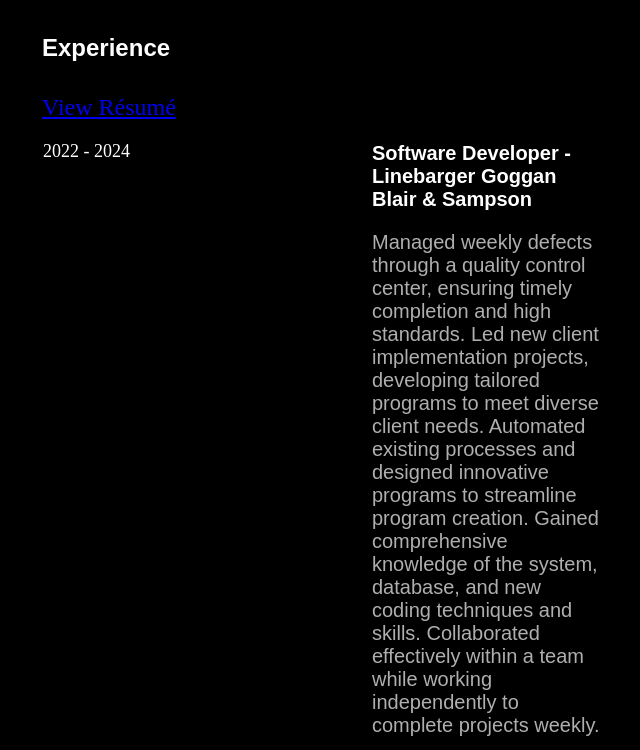
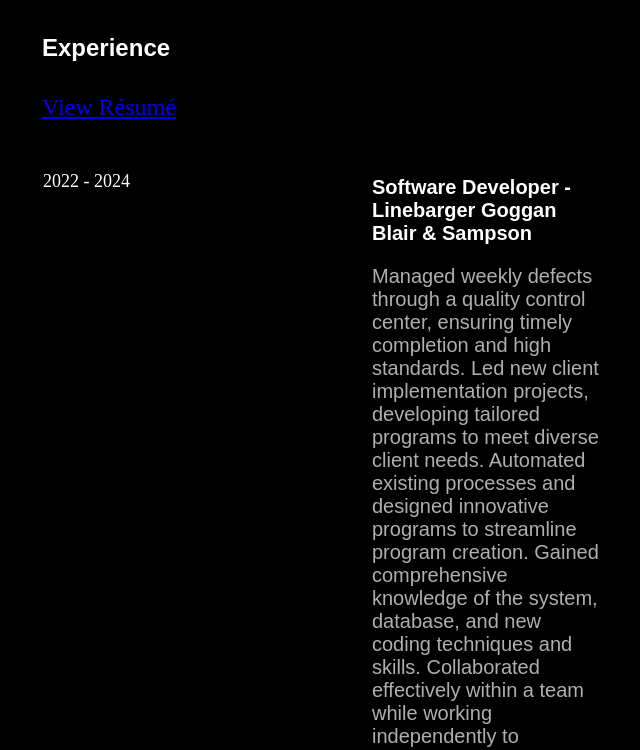
Before and after one commit to DavidKent-AppPrgm/website-portfolio, a plain HTML site: page index.html in a window 1280 px wide. Shown: the part 860-1610 px from the top of the page, without its empty margins (618-1258 px from the left). Drawn offline with Linux system fonts and the light colour scheme.

Commit message:
Add files via upload

```diff
--- a/styles.css
+++ b/styles.css
@@ -102,10 +102,12 @@
   width: 128px;
   padding-top: 20px;
   padding-right: 200px;
+  padding-top: 50px;
 }
 
 .desktop-view td {
   vertical-align: top;
+  padding-top: 35px;
 }
 
 @media (min-width: 1200px) {
```
